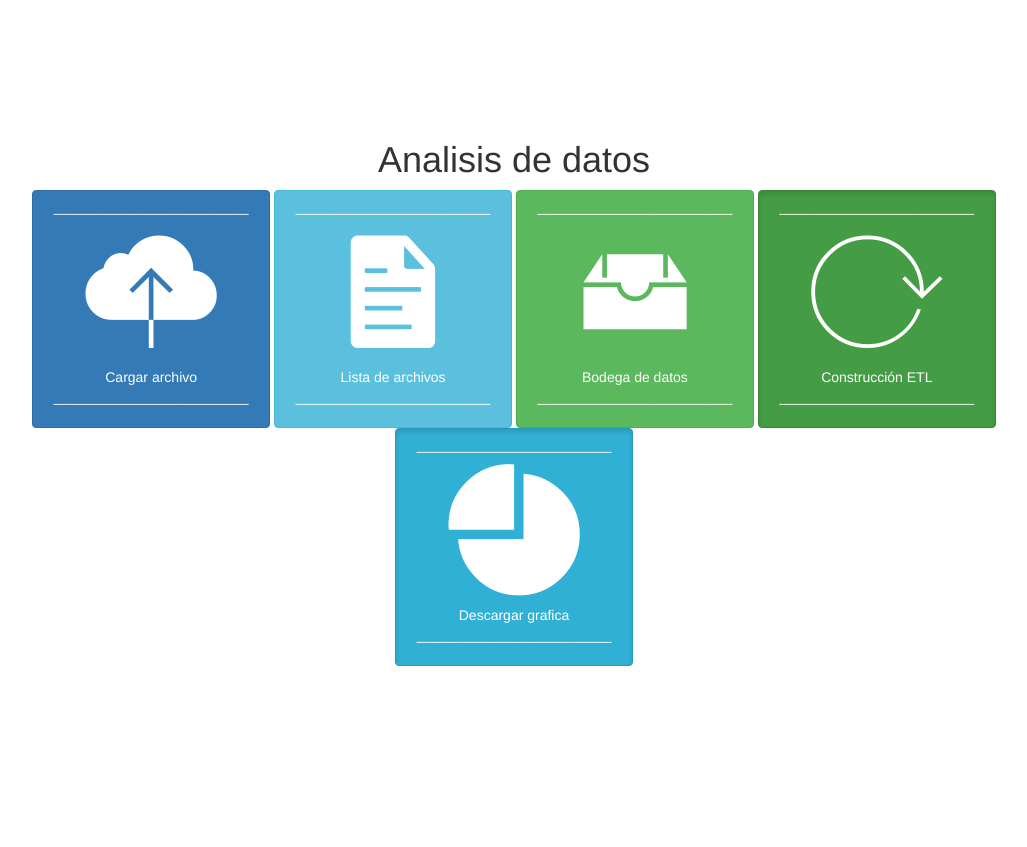
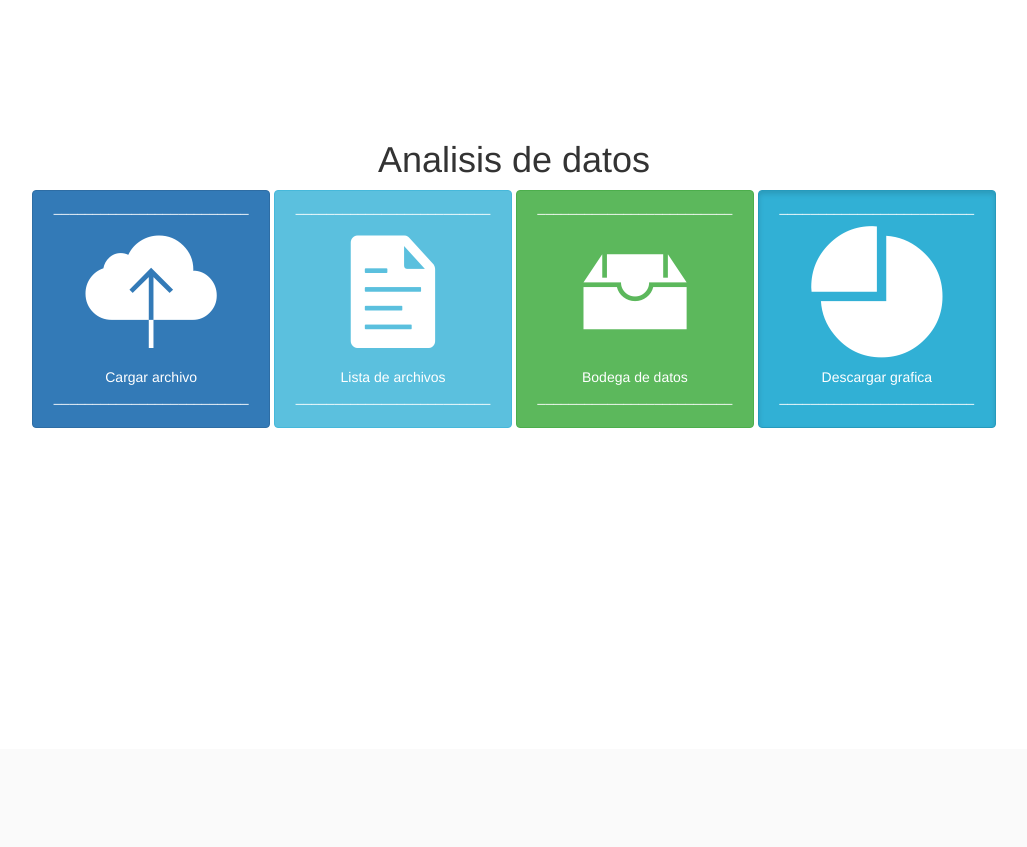
Before and after one commit to edwar/Cognos, a Django app: page /analisis/inicio/ in a window 1280 px wide. Shown: the part 51-898 px from the top of the page, without its empty margins (126-1153 px from the left). After the commit the page ends 479 px from the top, so only its background shows below. Run offline with Django 3.2, Linux system fonts and the light colour scheme; parts of the project's set-up code (start-up, migrations or seed data) failed here and were passed over; some libraries are stand-ins or nearby versions.

Commit message:
Cambio de boton

```diff
--- a/apps/analisis/templates/analisis.html
+++ b/apps/analisis/templates/analisis.html
@@ -33,6 +33,11 @@ Analisis
                <i class="ion ion-ios-people"></i><br/>
                Usuarios <br>_________________________
             </a>
+                <a href="#" class="btn btn-sq-lg btn-success active rotar">
+                _________________________ <br>
+                <i class="ion ion-ios-reload"></i><br/>
+                Construcción ETL<br>_________________________
+             </a>
         {% endif %}
         <a href="/analisis/etl/" class="btn btn-sq-lg btn-success">
            _________________________ <br>
@@ -40,11 +45,6 @@ Analisis
            Bodega de datos<br>_________________________
         </a>
         {% if not request.user.is_staff%}
-         <a href="#" class="btn btn-sq-lg btn-success active rotar">
-           _________________________ <br>
-           <i class="ion ion-ios-reload"></i><br/>
-           Construcción ETL<br>_________________________
-         </a>
          <a href="{% static 'pdf/Grafica.pdf'%}" class="btn btn-sq-lg btn-info active">
            _________________________ <br>
            <i class="ion ion-pie-graph"></i><br/>
```
Also changed, not shown: db.sqlite3.
